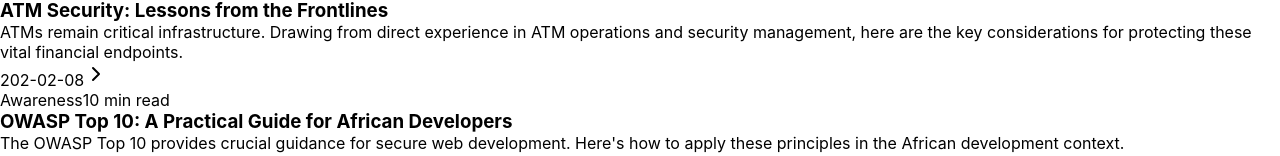
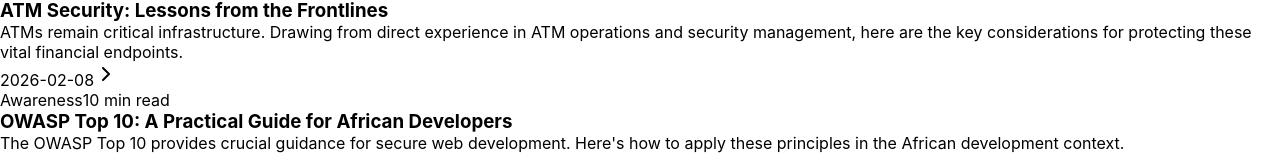
Before and after one commit to pchimbuto/CYBERSEC-1, a React (Create React App) app: page / in a window 1280 px wide. Shown: the part 644-800 px from the top of the page. Built offline with nearby package versions, Linux system fonts and the light colour scheme.

Commit message:
Update App.js

```diff
--- a/src/App.js
+++ b/src/App.js
@@ -31,7 +31,7 @@
     id: 2,
     title: "ATM Security: Lessons from the Frontlines",
     category: "Technical",
-    date: "202-02-08",
+    date: "2026-02-08",
     readTime: "6 min read",
     excerpt: "ATMs remain critical infrastructure. Drawing from direct experience in ATM operations and security management, here are the key considerations for protecting these vital financial endpoints.",
     content: `Automated Teller Machines represent a unique intersection of physical and cyber security. Having managed ATM operations across multiple sites and banking clients, I've learned that protecting these devices requires a holistic approach.
```
